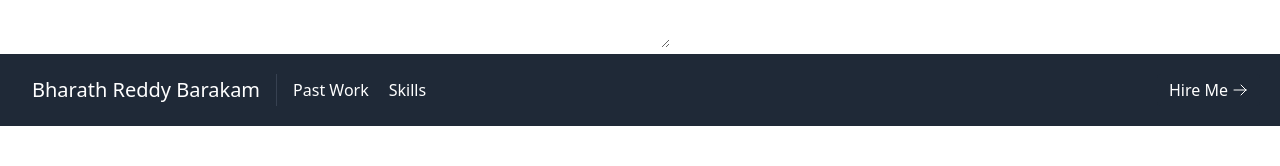
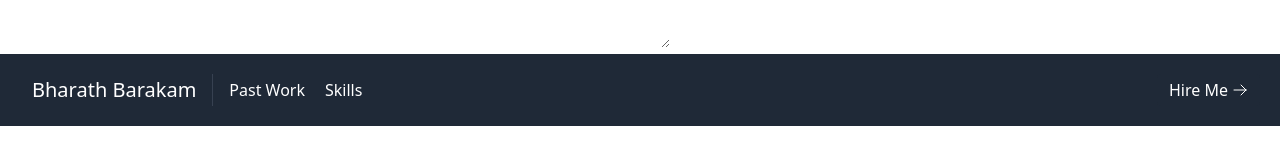
Before and after one commit to BharathR8/Sample-Portfolio, a React (Create React App) app: page / in a window 1280 px wide. Shown: the top 166 px of the page. Built offline with nearby package versions, Linux system fonts and the light colour scheme.

Commit message:
Updated name on navbar

```diff
--- a/src/components/navbar.js
+++ b/src/components/navbar.js
@@ -7,7 +7,7 @@ export default function Navbar() {
             <div className="container mx-auto flex flex-wrap p-5 flex-col md:flex-row items-center">
                 <p className="title-font font-medium mb-4 md:mb-0">
                     <a href="#about" className="ml-3 text-xl text-white">
-                        Bharath Reddy Barakam
+                        Bharath Barakam
                     </a>
                 </p>
                 <nav className="md:mr-auto md:ml-4 md:py-1 md:pl-4 md:border-l md:border-gray-700 flex flex-wrap items-center text-base justify-center">
```
